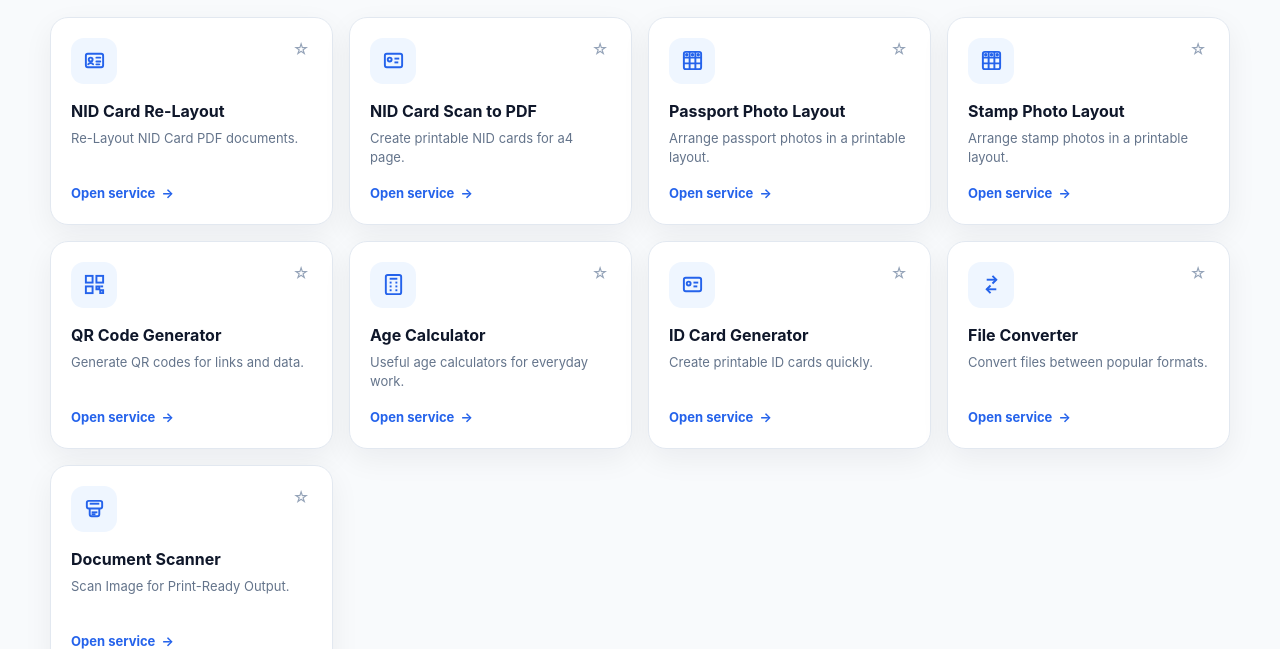
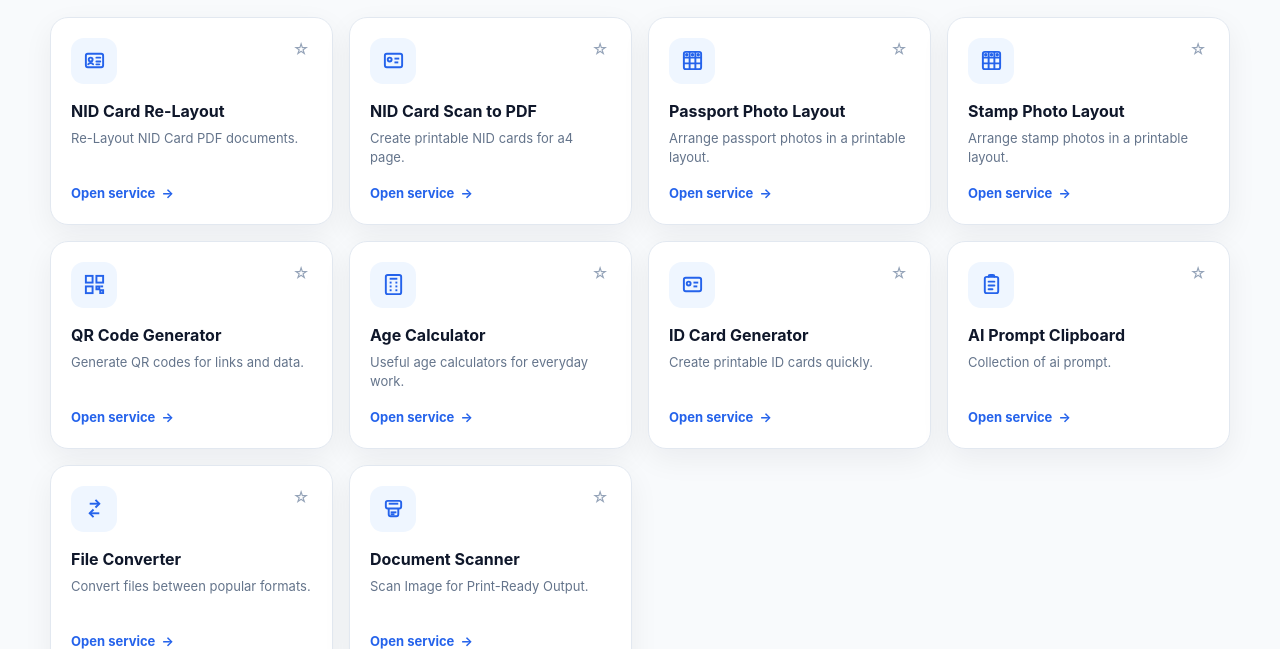
Before and after one commit to bdmahabur/ai, a plain HTML site: page index.html in a window 1280 px wide. Shown: the part 674-1323 px from the top of the page. Drawn offline with Linux system fonts and the light colour scheme.

Commit message:
Add AI Prompt Clipboard service card
Added a new service card for 'AI Prompt Clipboard' with an icon and description.

```diff
--- a/index.html
+++ b/index.html
@@ -1116,7 +1116,44 @@
                         </div>
 
                     </a>
-
+                    <!-- SERVICE 7a -->
+                     <a
+                        href="ai-prompt-clipboard"
+                        class="service-card"
+                        data-name="AI Prompt"
+                        data-category="tools"
+                    >
+
+                        <div class="service-icon">
+                            <svg
+                            viewBox="0 0 24 24"
+                            fill="none"
+                            stroke="currentColor"
+                            stroke-width="2"
+                            stroke-linecap="round"
+                            stroke-linejoin="round"
+                        >
+                            <rect x="5" y="4" width="14" height="17" rx="2"></rect>
+
+                            <path d="M9 4V3.5C9 2.67 9.67 2 10.5 2h3C14.33 2 15 2.67 15 3.5V4"></path>
+
+                            <path d="M9 9h6"></path>
+                            <path d="M9 13h6"></path>
+                            <path d="M9 17h4"></path>
+                        </svg>
+                        </div>
+
+                        <h3>AI Prompt Clipboard</h3>
+
+                        <p>
+                            Collection of ai prompt.
+                        </p>
+
+                        <div class="service-link">
+                            Open service <span>→</span>
+                        </div>
+
+                    </a>
 
                     <!-- SERVICE 8 -->
                     <a
```
